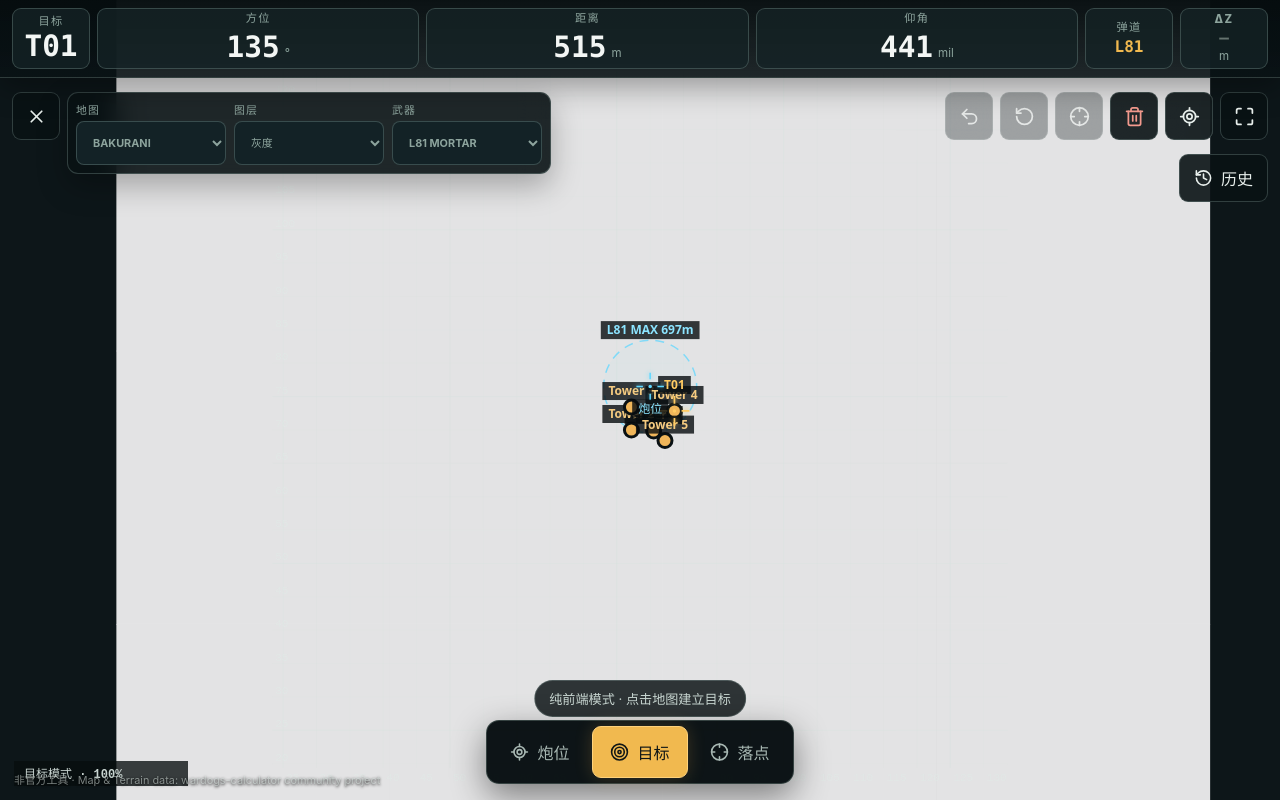
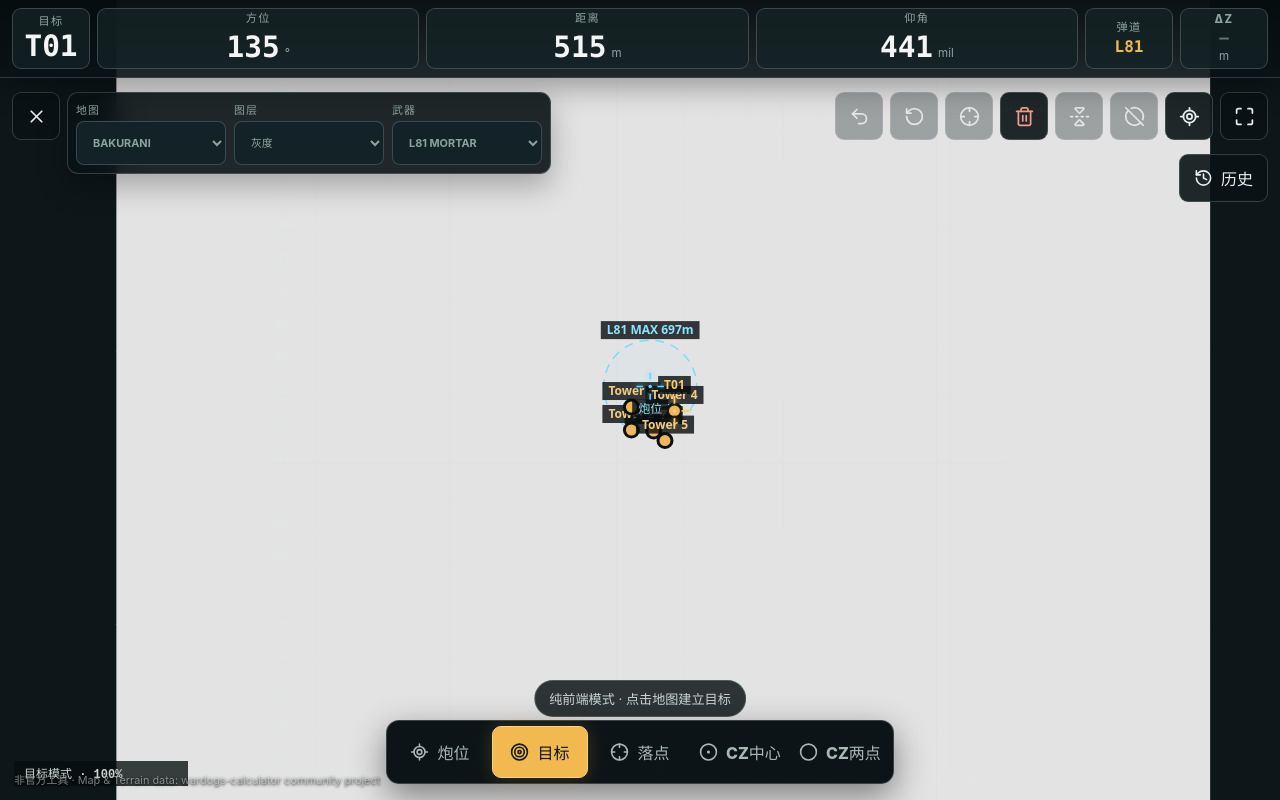
Before and after one commit to LucasZ3214/wardogs-artillery, a React (Vite) app: page / in a window 1280 px wide. Built offline with nearby package versions, Linux system fonts and the light colour scheme.

Commit message:
Add fixed-radius control zone tools

```diff
--- a/src/App.tsx
+++ b/src/App.tsx
@@ -1,11 +1,40 @@
 import { useCallback, useEffect, useMemo, useRef, useState } from 'react';
-import { Check, Crosshair, Download, History, LocateFixed, Maximize, Menu, Pencil, RotateCcw, Target as TargetIcon, Trash2, Undo2, Upload, X } from 'lucide-react';
+import { Check, Circle, CircleDot, CircleOff, Crosshair, Download, FlipHorizontal2, History, LocateFixed, Maximize, Menu, Pencil, RotateCcw, Target as TargetIcon, Trash2, Undo2, Upload, X } from 'lucide-react';
 import { TacticalMap } from './TacticalMap';
-import { MAPS, applyImpact, calculateSolution, nextTargetId, resetCorrections, type Arc, type FireControlState, type MapMode, type MapStyle, type Point, type Target, type WeaponId } from './fire-control';
+import { MAPS, applyImpact, calculateSolution, controlZoneCentersFromEdgePoints, nextTargetId, orderControlZoneCentersToward, resetCorrections, type Arc, type ControlZone, type FireControlState, type MapMode, type MapStyle, type Point, type Target, type WeaponId } from './fire-control';
 import { exportDocument, importDocument, loadState, saveState } from './persistence';
 import { sampleTerrainPair } from './terrain';
 
 const emptyTerrain = { gunElevation: null, targetElevation: null, deltaZ: null, status: 'pending' as const };
+const CONTROL_ZONE_STORAGE_KEY = 'wardogs-control-zones-v1';
+type ControlZonesByMap = Record<string, ControlZone | null>;
+
+function isPoint(value: unknown): value is Point {
+  if (!value || typeof value !== 'object') return false;
+  const point = value as Partial<Point>;
+  return typeof point.x === 'number' && Number.isFinite(point.x) && typeof point.y === 'number' && Number.isFinite(point.y);
+}
+
+function loadControlZones(): ControlZonesByMap {
+  try {
+    const parsed = JSON.parse(localStorage.getItem(CONTROL_ZONE_STORAGE_KEY) ?? '{}') as Record<string, unknown>;
+    return Object.fromEntries(Object.entries(parsed).flatMap(([mapId, value]) => {
+      if (!value || typeof value !== 'object' || !isPoint((value as ControlZone).center)) return [];
+      const raw = value as Partial<ControlZone>;
+      const edgePoints = Array.isArray(raw.edgePoints) && raw.edgePoints.length === 2 && isPoint(raw.edgePoints[0]) && isPoint(raw.edgePoints[1])
+        ? [raw.edgePoints[0], raw.edgePoints[1]] as [Point, Point]
+        : null;
+      return [[mapId, { center: raw.center as Point, alternateCenter: isPoint(raw.alternateCenter) ? raw.alternateCenter : null, edgePoints }]];
+    }));
+  } catch { return {}; }
+}
+
+function battlefieldCenter(mapId: string): Point {
+  const map = MAPS[mapId];
+  const towers = map.markers.filter((marker) => marker.icon === 'tower');
+  if (!towers.length) return { x: (map.bounds.minX + map.bounds.maxX) / 2, y: (map.bounds.minY + map.bounds.maxY) / 2 };
+  return { x: towers.reduce((sum, tower) => sum + tower.x, 0) / towers.length, y: towers.reduce((sum, tower) => sum + tower.y, 0) / towers.length };
+}
 const now = new Date().toISOString();
 const INITIAL_STATE: FireControlState = {
   mapId: 'bakurani', weaponId: 'mortar', arc: 'single', gun: { x: 80, y: 76.5 }, activeTargetId: 'T01',
@@ -24,12 +53,15 @@ export default function App() {
   const [mapStyle, setMapStyle] = useState<MapStyle>(() => localStorage.getItem('wardogs-map-style-v1') === 'color' ? 'color' : 'grayscale');
   const [editingTargetId, setEditingTargetId] = useState<string | null>(null);
   const [renameDraft, setRenameDraft] = useState('');
+  const [controlZones, setControlZones] = useState<ControlZonesByMap>(loadControlZones);
+  const [czEdgeStart, setCzEdgeStart] = useState<Point | null>(null);
   const importInputRef = useRef<HTMLInputElement>(null);
   const renameInputRef = useRef<HTMLInputElement>(null);
   const gunResetNoticeRef = useRef(false);
   const activeTarget = useMemo(() => state.targets.find((target) => target.id === state.activeTargetId && target.mapId === state.mapId) ?? null, [state.activeTargetId, state.mapId, state.targets]);
   const mapTargets = useMemo(() => state.targets.filter((target) => target.mapId === state.mapId), [state.mapId, state.targets]);
   const solution = useMemo(() => calculateSolution(state.gun, activeTarget?.aimPoint ?? null, state.weaponId, state.arc), [activeTarget, state.arc, state.gun, state.weaponId]);
+  const controlZone = controlZones[state.mapId] ?? null;
 
   useEffect(() => {
     if (!editingTargetId) return;
@@ -39,6 +71,7 @@ export default function App() {
 
   useEffect(() => { saveState(state); }, [state]);
   useEffect(() => { localStorage.setItem('wardogs-map-style-v1', mapStyle); }, [mapStyle]);
+  useEffect(() => { localStorage.setItem(CONTROL_ZONE_STORAGE_KEY, JSON.stringify(controlZones)); }, [controlZones]);
   useEffect(() => {
     let stale = false;
     const timer = window.setTimeout(() => {
@@ -62,7 +95,22 @@ export default function App() {
     const target: Target = { id, name: `目标 ${id.slice(1)}`, mapId: state.mapId, point, aimPoint: point, weaponId: state.weaponId, arc: state.arc, impacts: [], createdAt: stamp, lastUsedAt: stamp };
     setState((current) => ({ ...current, activeTargetId: id, targets: [...current.targets, target] })); setToast(`${id} 已建立`); return id;
   }, [state.arc, state.mapId, state.targets, state.weaponId]);
+  const setCurrentControlZone = useCallback((zone: ControlZone | null) => {
+    setControlZones((current) => ({ ...current, [state.mapId]: zone }));
+  }, [state.mapId]);
   const handleMapClick = useCallback((point: Point) => {
+    if (mode === 'control-zone') {
+      setCurrentControlZone({ center: point, alternateCenter: null, edgePoints: null });
+      setCzEdgeStart(null); setToast('CZ 圆心已放置，可直接拖动'); return;
+    }
+    if (mode === 'control-zone-edge') {
+      if (!czEdgeStart) { setCzEdgeStart(point); setToast('已记录第一个圆边点，请选择第二点'); return; }
+      const centers = controlZoneCentersFromEdgePoints(czEdgeStart, point);
+      if (!centers) { setCzEdgeStart(point); setToast('两点重合或超过 CZ 直径，已重新选择第一点'); return; }
+      const [center, alternateCenter] = orderControlZoneCentersToward(centers, battlefieldCenter(state.mapId));
+      setCurrentControlZone({ center, alternateCenter, edgePoints: [czEdgeStart, point] });
+      setCzEdgeStart(null); setToast('CZ 已朝塔楼群中心放置，可用翻转按钮切换镜像位置'); return;
+    }
     snapshot();
     if (mode === 'gun') {
       setState((current) => ({ ...current, gun: point, targets: resetCorrections(current.targets) })); setToast('炮位已更新，所有目标校射已重置'); return;
@@ -72,8 +120,9 @@ export default function App() {
     const missMeters = Math.hypot(point.x - activeTarget.point.x, point.y - activeTarget.point.y) * 100;
     setState((current) => ({ ...current, targets: current.targets.map((target) => target.id === activeTarget.id ? applyImpact(target, point) : target) }));
     setToast(`已记录落点，偏差 ${Math.round(missMeters)}m`);
-  }, [activeTarget, createTarget, mode, snapshot]);
-  const handleMarkerMove = useCallback((kind: 'gun' | 'target', id: string | null, point: Point) => {
+  }, [activeTarget, createTarget, czEdgeStart, mode, setCurrentControlZone, snapshot, state.mapId]);
+  const handleMarkerMove = useCallback((kind: 'gun' | 'target' | 'control-zone', id: string | null, point: Point) => {
+    if (kind === 'control-zone') { setCurrentControlZone({ center: point, alternateCenter: null, edgePoints: null }); return; }
     if (kind === 'gun') setState((current) => {
       gunResetNoticeRef.current ||= current.targets.some((target) => target.impacts.length > 0);
       return { ...current, gun: point, targets: resetCorrections(current.targets) };
@@ -83,12 +132,20 @@ export default function App() {
       const offset = { x: target.aimPoint.x - target.point.x, y: target.aimPoint.y - target.point.y };
       return { ...target, point, aimPoint: { x: point.x + offset.x, y: point.y + offset.y } };
     }) }));
-  }, []);
-  const handleMarkerMoveEnd = useCallback((kind: 'gun' | 'target') => {
+  }, [setCurrentControlZone]);
+  const handleMarkerMoveEnd = useCallback((kind: 'gun' | 'target' | 'control-zone') => {
+    if (kind === 'control-zone') { setToast('CZ 圆心已移动'); return; }
     if (kind === 'gun') { if (gunResetNoticeRef.current) setToast('炮位已移动，所有目标校射已重置'); gunResetNoticeRef.current = false; }
     else setToast('目标位置已更新');
   }, []);
+  const changeMode = (nextMode: MapMode) => { setMode(nextMode); if (nextMode !== 'control-zone-edge') setCzEdgeStart(null); };
+  const flipControlZone = () => {
+    if (!controlZone?.alternateCenter) return;
+    setCurrentControlZone({ ...controlZone, center: controlZone.alternateCenter, alternateCenter: controlZone.center }); setToast('已切换到另一侧 CZ 圆心');
+  };
+  const clearControlZone = () => { setCurrentControlZone(null); setCzEdgeStart(null); setToast('当前地图 CZ 已清除'); };
   const updateMap = (mapId: string) => {
+    setCzEdgeStart(null);
     snapshot(); const nextMap = MAPS[mapId]; const visible = state.targets.filter((target) => target.mapId === mapId);
     setState((current) => ({ ...current, mapId, gun: { x: (nextMap.bounds.minX + nextMap.bounds.maxX) / 2, y: (nextMap.bounds.minY + nextMap.bounds.maxY) / 2 }, activeTargetId: visible[0]?.id ?? null, terrain: emptyTerrain }));
   };
@@ -145,7 +202,7 @@ export default function App() {
       <div className={`terrain-readout terrain-readout--${state.terrain.status}`} title="Terrain3D 相对高差，仅供参考，不参与密位计算"><span>ΔZ</span><strong>{state.terrain.status === 'ready' && state.terrain.deltaZ != null ? `${state.terrain.deltaZ >= 0 ? '+' : ''}${state.terrain.deltaZ.toFixed(1)}` : '—'}</strong><small>m</small></div>
     </header>
 
-    <TacticalMap map={MAPS[state.mapId]} mapStyle={mapStyle} gun={state.gun} weaponId={state.weaponId} targets={mapTargets} activeTargetId={state.activeTargetId} mode={mode} resetKey={mapResetKey} onMapClick={handleMapClick} onTargetSelect={selectTarget} onMarkerMove={handleMarkerMove} onMarkerMoveEnd={(kind) => handleMarkerMoveEnd(kind)} />
+    <TacticalMap map={MAPS[state.mapId]} mapStyle={mapStyle} gun={state.gun} weaponId={state.weaponId} targets={mapTargets} activeTargetId={state.activeTargetId} mode={mode} resetKey={mapResetKey} controlZone={controlZone} czEdgeStart={czEdgeStart} onMapClick={handleMapClick} onTargetSelect={selectTarget} onMarkerMove={handleMarkerMove} onMarkerMoveEnd={handleMarkerMoveEnd} />
 
     <section className={`control-pod ${controlsOpen ? '' : 'control-pod--closed'}`} aria-label="地图和武器设置">
       <button className="icon-button control-toggle" onClick={() => setControlsOpen((value) => !value)} aria-label={controlsOpen ? '收起设置' : '展开设置'}>{controlsOpen ? <X /> : <Menu />}</button>
@@ -162,14 +219,18 @@ export default function App() {
       <button className="icon-button" onClick={undoImpact} disabled={!activeTarget?.impacts.length} aria-label="撤销最后落点"><RotateCcw /></button>
       <button className="icon-button" onClick={clearCorrections} disabled={!activeTarget?.impacts.length} aria-label="清空当前目标校射"><Crosshair /></button>
       <button className="icon-button danger" onClick={() => activeTarget && deleteTarget(activeTarget.id)} disabled={!activeTarget} aria-label="删除当前目标"><Trash2 /></button>
+      <button className="icon-button" onClick={flipControlZone} disabled={!controlZone?.alternateCenter} aria-label="翻转 CZ 镜像圆心"><FlipHorizontal2 /></button>
+      <button className="icon-button" onClick={clearControlZone} disabled={!controlZone && !czEdgeStart} aria-label="清除 CZ"><CircleOff /></button>
       <button className="icon-button" onClick={() => setMapResetKey((value) => value + 1)} aria-label="复位地图"><LocateFixed /></button>
       <button className="icon-button" onClick={toggleFullscreen} aria-label="全屏"><Maximize /></button>
     </nav>
 
     <nav className="mode-switcher" aria-label="标点模式">
-      <ModeButton active={mode === 'gun'} onClick={() => setMode('gun')} icon={<LocateFixed />} label="炮位" />
-      <ModeButton active={mode === 'target'} onClick={() => setMode('target')} icon={<TargetIcon />} label="目标" />
-      <ModeButton active={mode === 'impact'} onClick={() => setMode('impact')} icon={<Crosshair />} label="落点" />
+      <ModeButton active={mode === 'gun'} onClick={() => changeMode('gun')} icon={<LocateFixed />} label="炮位" />
+      <ModeButton active={mode === 'target'} onClick={() => changeMode('target')} icon={<TargetIcon />} label="目标" />
+      <ModeButton active={mode === 'impact'} onClick={() => changeMode('impact')} icon={<Crosshair />} label="落点" />
+      <ModeButton active={mode === 'control-zone'} onClick={() => changeMode('control-zone')} icon={<CircleDot />} label="CZ中心" />
+      <ModeButton active={mode === 'control-zone-edge'} onClick={() => changeMode('control-zone-edge')} icon={<Circle />} label="CZ两点" />
     </nav>
 
     <button className="history-tab" onClick={() => setHistoryOpen(true)}><History /> <span>历史</span></button>
--- a/src/TacticalMap.tsx
+++ b/src/TacticalMap.tsx
@@ -1,15 +1,15 @@
 import { useCallback, useEffect, useLayoutEffect, useRef } from 'react';
-import { MAX_RANGE_METERS, type MapConfig, type MapMode, type MapStyle, type Point, type Target, type WeaponId } from './fire-control';
+import { CONTROL_ZONE_RADIUS_METERS, CONTROL_ZONE_RADIUS_UNITS, MAX_RANGE_METERS, type ControlZone, type MapConfig, type MapMode, type MapStyle, type Point, type Target, type WeaponId } from './fire-control';
 
 type Props = {
-  map: MapConfig; mapStyle: MapStyle; gun: Point; weaponId: WeaponId; targets: Target[]; activeTargetId: string | null; mode: MapMode; resetKey: number;
+  map: MapConfig; mapStyle: MapStyle; gun: Point; weaponId: WeaponId; targets: Target[]; activeTargetId: string | null; mode: MapMode; resetKey: number; controlZone: ControlZone | null; czEdgeStart: Point | null;
   onMapClick: (point: Point) => void; onTargetSelect: (id: string) => void;
-  onMarkerMove: (kind: 'gun' | 'target', id: string | null, point: Point) => void;
-  onMarkerMoveEnd: (kind: 'gun' | 'target', id: string | null, point: Point) => void;
+  onMarkerMove: (kind: 'gun' | 'target' | 'control-zone', id: string | null, point: Point) => void;
+  onMarkerMoveEnd: (kind: 'gun' | 'target' | 'control-zone', id: string | null, point: Point) => void;
 };
 type Camera = { center: Point; scale: number; fitScale: number };
 type PointerState = { startX: number; startY: number; x: number; y: number };
-type DragMarker = { kind: 'gun' | 'target'; id: string | null } | null;
+type DragMarker = { kind: 'gun' | 'target' | 'control-zone'; id: string | null } | null;
 const TILE_WORLD_SIZE = 163.84;
 const imageCache = new Map<string, HTMLImageElement>();
 
@@ -39,6 +39,8 @@ export function TacticalMap(props: Props) {
     const camera = cameraRef.current;
     drawTiles(context, current.map, current.mapStyle, camera, width, height, () => invalidateRef.current());
     drawGrid(context, current.map, camera, width, height);
+    if (current.controlZone) drawControlZone(context, current.controlZone, current.mapStyle, camera, width, height);
+    if (current.czEdgeStart) drawControlZoneEdgePoint(context, worldToScreen(current.czEdgeStart, camera, width, height), '边点 1');
     const gunScreen = worldToScreen(current.gun, camera, width, height);
     drawRangeRing(context, gunScreen, MAX_RANGE_METERS[current.weaponId] / 100 * camera.scale, MAX_RANGE_METERS[current.weaponId], current.weaponId, current.mapStyle);
 
@@ -66,7 +68,7 @@ export function TacticalMap(props: Props) {
     drawGun(context, gunScreen, current.mapStyle);
     context.fillStyle = 'rgba(7,13,15,.78)'; context.fillRect(14, height - 39, 174, 25);
     context.fillStyle = '#c9d5d1'; context.font = '600 12px ui-monospace, monospace';
-    const modeName = current.mode === 'gun' ? '炮位' : current.mode === 'target' ? '目标' : '落点';
+    const modeName = current.mode === 'gun' ? '炮位' : current.mode === 'target' ? '目标' : current.mode === 'impact' ? '落点' : current.mode === 'control-zone' ? 'CZ中心' : 'CZ两点';
     context.fillText(`${modeName}模式 · ${Math.round(camera.scale / camera.fitScale * 100)}%`, 24, height - 22);
   }, []);
 
@@ -88,11 +90,13 @@ export function TacticalMap(props: Props) {
     });
     observer.observe(canvas); fit(); return () => observer.disconnect();
   }, [draw, map, resetKey]);
-  useEffect(() => { draw(); }, [activeTargetId, draw, gun, map, mode, props.mapStyle, targets, weaponId]);
+  useEffect(() => { draw(); }, [activeTargetId, draw, gun, map, mode, props.controlZone, props.czEdgeStart, props.mapStyle, targets, weaponId]);
 
   const hitMarker = (screen: Point): DragMarker => {
     const canvas = canvasRef.current; if (!canvas) return null;
     const camera = cameraRef.current; const width = canvas.clientWidth; const height = canvas.clientHeight;
+    if ((propsRef.current.mode === 'control-zone' || propsRef.current.mode === 'control-zone-edge') && propsRef.current.controlZone && distance(screen, worldToScreen(propsRef.current.controlZone.center, camera, width, height)) <= 30) return { kind: 'control-zone', id: null };
+    if (propsRef.current.mode === 'control-zone' || propsRef.current.mode === 'control-zone-edge') return null;
     if (propsRef.current.mode !== 'impact' && distance(screen, worldToScreen(propsRef.current.gun, camera, width, height)) <= 30) return { kind: 'gun', id: null };
     for (const target of [...propsRef.current.targets].reverse()) {
       if (distance(screen, worldToScreen(target.point, camera, width, height)) > 30) continue;
@@ -179,6 +183,14 @@ function drawGrid(context: CanvasRenderingContext2D, map: MapConfig, camera: Cam
   for (let y = startY; y <= map.bounds.maxY; y += step) { const a = worldToScreen({ x: map.bounds.minX, y }, camera, width, height); const b = worldToScreen({ x: map.bounds.maxX, y }, camera, width, height); context.strokeStyle = Math.abs(y / step) % 5 === 0 ? 'rgba(207,225,218,.25)' : 'rgba(207,225,218,.1)'; context.beginPath(); context.moveTo(a.x, a.y); context.lineTo(b.x, b.y); context.stroke(); if (step >= 1) { context.fillStyle = 'rgba(224,235,231,.58)'; context.fillText(y.toFixed(0), Math.max(4, a.x + 3), a.y - 3); } }
   context.restore();
 }
+function drawControlZone(context: CanvasRenderingContext2D, zone: ControlZone, mapStyle: MapStyle, camera: Camera, width: number, height: number) {
+  const center = worldToScreen(zone.center, camera, width, height); const radius = CONTROL_ZONE_RADIUS_UNITS * camera.scale;
+  if (zone.alternateCenter) { const alternate = worldToScreen(zone.alternateCenter, camera, width, height); context.save(); context.setLineDash([6, 8]); context.strokeStyle = 'rgba(255,85,117,.32)'; context.lineWidth = 1.25; context.beginPath(); context.arc(alternate.x, alternate.y, radius, 0, Math.PI * 2); context.stroke(); context.restore(); drawControlZoneEdgePoint(context, alternate, '备选'); }
+  context.save(); context.fillStyle = 'rgba(255,85,117,.055)'; context.beginPath(); context.arc(center.x, center.y, radius, 0, Math.PI * 2); context.fill(); if (mapStyle === 'color') { context.strokeStyle = 'rgba(4,10,12,.9)'; context.lineWidth = 3; context.stroke(); } context.strokeStyle = '#ff5575'; context.lineWidth = 1.5; context.stroke(); context.restore();
+  if (zone.edgePoints) { const a = worldToScreen(zone.edgePoints[0], camera, width, height); const b = worldToScreen(zone.edgePoints[1], camera, width, height); context.save(); context.setLineDash([5, 5]); context.strokeStyle = 'rgba(255,188,202,.75)'; context.lineWidth = 1; context.beginPath(); context.moveTo(a.x, a.y); context.lineTo(b.x, b.y); context.stroke(); context.restore(); drawControlZoneEdgePoint(context, a, '1'); drawControlZoneEdgePoint(context, b, '2'); }
+  drawReticle(context, center, '#ff5575', 12, 6, 1.5, true, mapStyle === 'color'); drawLabel(context, { x: center.x, y: center.y - radius - 8 }, `CZ 4.00km² · R${Math.round(CONTROL_ZONE_RADIUS_METERS)}m`, '#ff9aae');
+}
+function drawControlZoneEdgePoint(context: CanvasRenderingContext2D, point: Point, label: string) { context.save(); context.fillStyle = '#ff9aae'; context.strokeStyle = 'rgba(4,10,12,.9)'; context.lineWidth = 2; context.beginPath(); context.arc(point.x, point.y, 4, 0, Math.PI * 2); context.fill(); context.stroke(); context.restore(); drawLabel(context, { x: point.x, y: point.y - 12 }, label, '#ffb4c2'); }
 function drawRangeRing(context: CanvasRenderingContext2D, point: Point, radius: number, meters: number, weaponId: WeaponId, mapStyle: MapStyle) {
   context.save(); context.fillStyle = 'rgba(95,215,255,.035)'; context.setLineDash([9, 7]);
   context.beginPath(); context.arc(point.x, point.y, radius, 0, Math.PI * 2); context.fill();
--- a/src/fire-control.ts
+++ b/src/fire-control.ts
@@ -1,8 +1,32 @@
 export type Point = { x: number; y: number };
 export type WeaponId = 'mortar' | 'spg';
 export type Arc = 'single' | 'low' | 'high';
-export type MapMode = 'gun' | 'target' | 'impact';
+export type MapMode = 'gun' | 'target' | 'impact' | 'control-zone' | 'control-zone-edge';
 export type MapStyle = 'grayscale' | 'color';
+export type ControlZone = { center: Point; alternateCenter: Point | null; edgePoints: [Point, Point] | null };
+
+export const CONTROL_ZONE_AREA_M2 = 4_000_000;
+export const CONTROL_ZONE_RADIUS_METERS = Math.sqrt(CONTROL_ZONE_AREA_M2 / Math.PI);
+export const CONTROL_ZONE_RADIUS_UNITS = CONTROL_ZONE_RADIUS_METERS / 100;
+
+export function controlZoneCentersFromEdgePoints(a: Point, b: Point): [Point, Point] | null {
+  const dx = b.x - a.x; const dy = b.y - a.y; const chord = Math.hypot(dx, dy);
+  if (chord <= 1e-6 || chord > CONTROL_ZONE_RADIUS_UNITS * 2) return null;
+  const midpoint = { x: (a.x + b.x) / 2, y: (a.y + b.y) / 2 };
+  const offset = Math.sqrt(Math.max(0, CONTROL_ZONE_RADIUS_UNITS ** 2 - (chord / 2) ** 2));
+  const normal = { x: -dy / chord, y: dx / chord };
+  return [
+    { x: midpoint.x + normal.x * offset, y: midpoint.y + normal.y * offset },
+    { x: midpoint.x - normal.x * offset, y: midpoint.y - normal.y * offset },
+  ];
+}
+
+export function orderControlZoneCentersToward(centers: [Point, Point], reference: Point): [Point, Point] {
+  const [first, second] = centers;
+  const firstDistance = Math.hypot(first.x - reference.x, first.y - reference.y);
+  const secondDistance = Math.hypot(second.x - reference.x, second.y - reference.y);
+  return firstDistance <= secondDistance ? [first, second] : [second, first];
+}
 
 export type Impact = {
   id: string;
```
Also changed, not shown: 3 other files (tests, documents, lock files or other folders).
